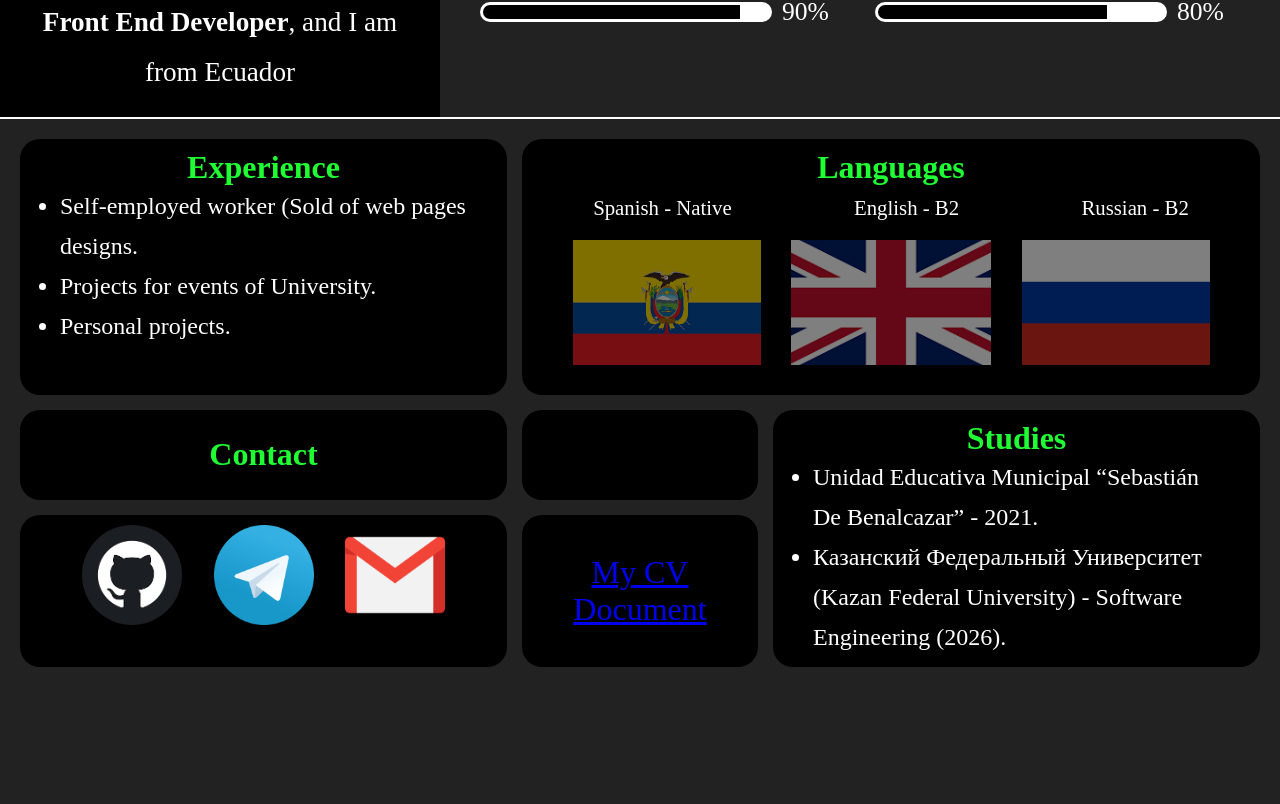
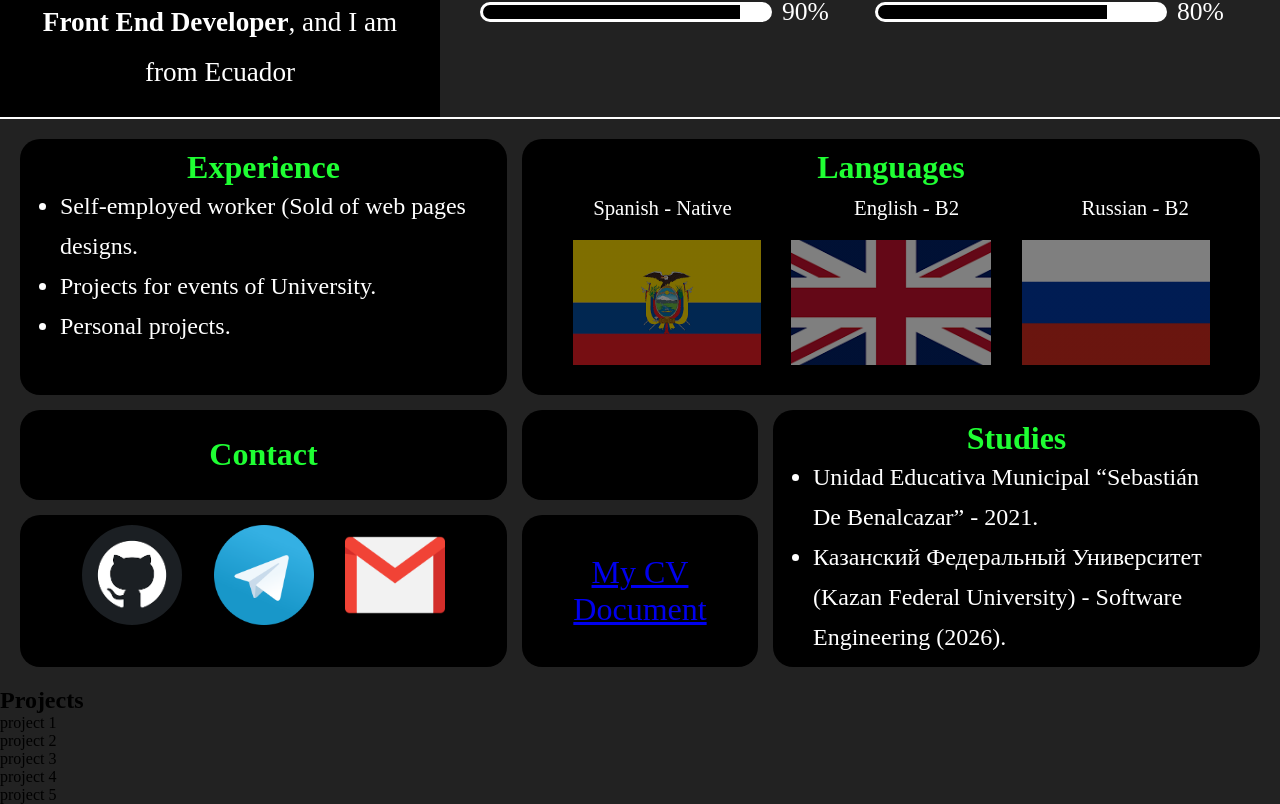
Before and after one commit to ElJulii/Portfolio_JS, a plain HTML site: page index.html in a window 1280 px wide. Shown: the part 533-1337 px from the top of the page. Before the commit the page ends 1220 px from the top, so only its background shows below. Drawn offline with Linux system fonts and the light colour scheme.

Commit message:
creation of the projects container

```diff
--- a/index.html
+++ b/index.html
@@ -158,6 +158,16 @@
             <a href="#">My CV Document</a>
         </section>
     </div>
+    <div class="main__container-projects">
+        <h2 class="container-projects__tittle">Projects</h2>
+        <ul class="container-projects__projects-list">
+            <li class="projects-list__item">project 1</li>
+            <li class="projects-list__item">project 2</li>
+            <li class="projects-list__item">project 3</li>
+            <li class="projects-list__item">project 4</li>
+            <li class="projects-list__item">project 5</li>
+        </ul>
+    </div>
 </main>
 <script src="content.js"></script>
 </body>
```
